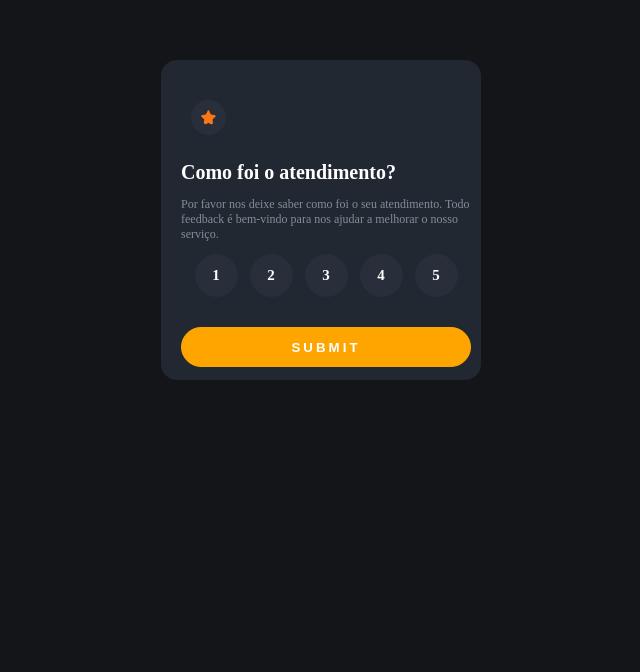
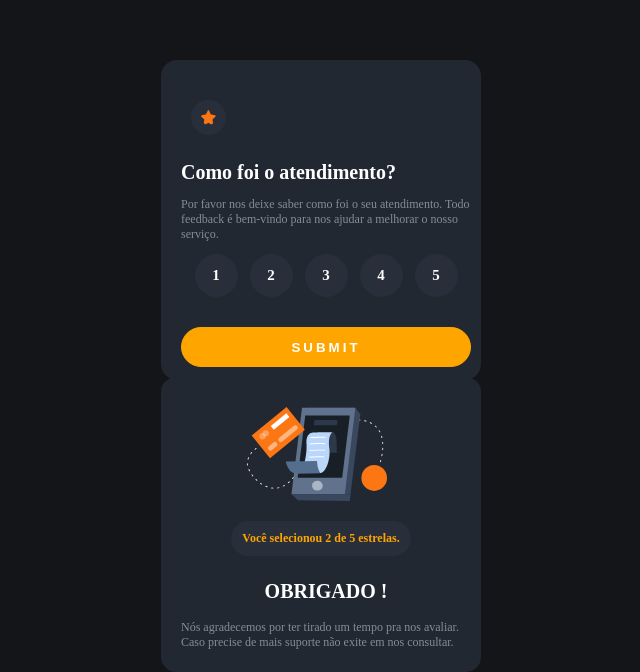
Before and after one commit to MarcosJhonata/ratingpage, a React (Vite) app in the folder ratingpage/: page / in a window 1280 px wide. Shown: the part 180-852 px from the top of the page, without its empty margins (319-959 px from the left). Before the commit the page ends 800 px from the top, so only its background shows below. Built offline with nearby package versions, Linux system fonts and the light colour scheme.

Commit message:
refatorando algumas configurações nas notas

```diff
--- a/ratingpage/src/App.module.css
+++ b/ratingpage/src/App.module.css
@@ -62,16 +62,12 @@
   border-radius: 5%;
   height: 20rem;
   width: 20rem;
-  display: none;
+
 }
 
 .thanks {
-  display: flex;
-  align-items: center;
-  justify-content: center;
-  height: 100px;
-  width: 100px;
-  margin-left: 90px;
+  width: 140px;
+  margin-left: 66px;
 
 }
 
@@ -91,10 +87,10 @@
   background: rgb(41, 46, 59);
   font-size: 12px;
   margin-top: 20px;
-  color:orange;
+  color: orange;
   width: 10rem;
   border-radius: 30px;
   padding: 10px;
-  margin-left:54px ;
+  margin-left:50px ;
 
 }
```
